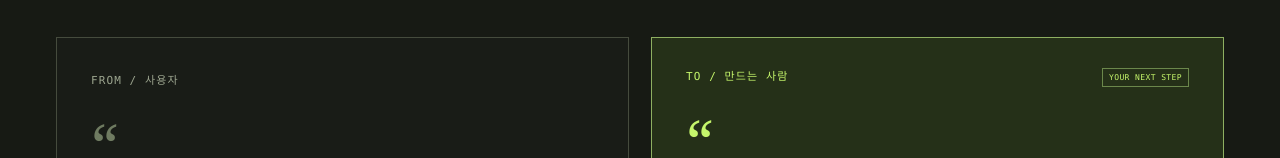
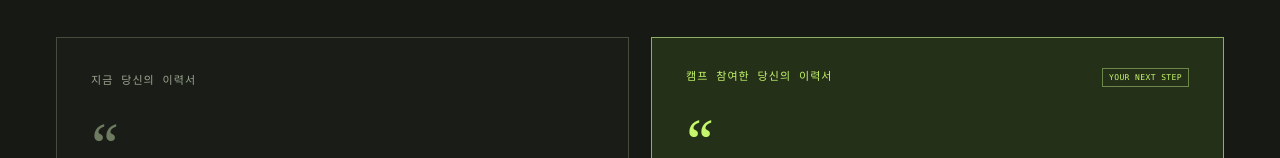
Before and after one commit to hisplan/hisplan.github.io, a plain HTML site: page llm-camp/index.html in a window 1280 px wide. Shown: the part 1926-2084 px from the top of the page. Drawn offline with Linux system fonts and the light colour scheme; a web font is replaced by a local one.

Commit message:
Update camp resume comparison labels

```diff
--- a/llm-camp/index.html
+++ b/llm-camp/index.html
@@ -98,9 +98,9 @@
         <div class="section-heading"><p class="eyebrow section-index">02 <span>/</span> THE SHIFT</p><span class="small-label">당신의 이력서에 남길 한 줄</span></div>
         <div class="shift-heading"><h2 id="shift-title">같은 AI.<br>다른 <span>가능성.</span></h2><p>이력서에 "ChatGPT 사용 가능"이라고 쓰시겠습니까?<br>아니면 "AI 시스템 직접 개발"이라고 쓰시겠습니까?</p></div>
         <div class="comparison">
-          <div class="comparison-before"><span class="small-label">FROM / 사용자</span><div class="quote-mark" aria-hidden="true">“</div><p>ChatGPT<br>사용 가능<span class="muted-period">.</span></p><span class="comparison-caption">AI가 만든 답을 활용하는 사람</span></div>
+          <div class="comparison-before"><span class="small-label">지금 당신의 이력서</span><div class="quote-mark" aria-hidden="true">“</div><p>ChatGPT<br>사용 가능<span class="muted-period">.</span></p><span class="comparison-caption">AI가 만든 답을 활용하는 사람</span></div>
           <span class="comparison-arrow" aria-hidden="true">↗</span>
-          <div class="comparison-after"><div class="after-topline"><span class="small-label">TO / 만드는 사람</span><span class="tiny-tag">YOUR NEXT STEP</span></div><div class="quote-mark" aria-hidden="true">“</div><p>AI 시스템<br>직접 개발<span>.</span></p><span class="comparison-caption">AI로 나만의 답을 만드는 사람</span></div>
+          <div class="comparison-after"><div class="after-topline"><span class="small-label">캠프 참여한 당신의 이력서</span><span class="tiny-tag">YOUR NEXT STEP</span></div><div class="quote-mark" aria-hidden="true">“</div><p>AI 시스템<br>직접 개발<span>.</span></p><span class="comparison-caption">AI로 나만의 답을 만드는 사람</span></div>
         </div>
         <p class="shift-note">차이는, <strong>직접 만들어 본 경험</strong>에서 시작됩니다.</p>
       </div>
```
